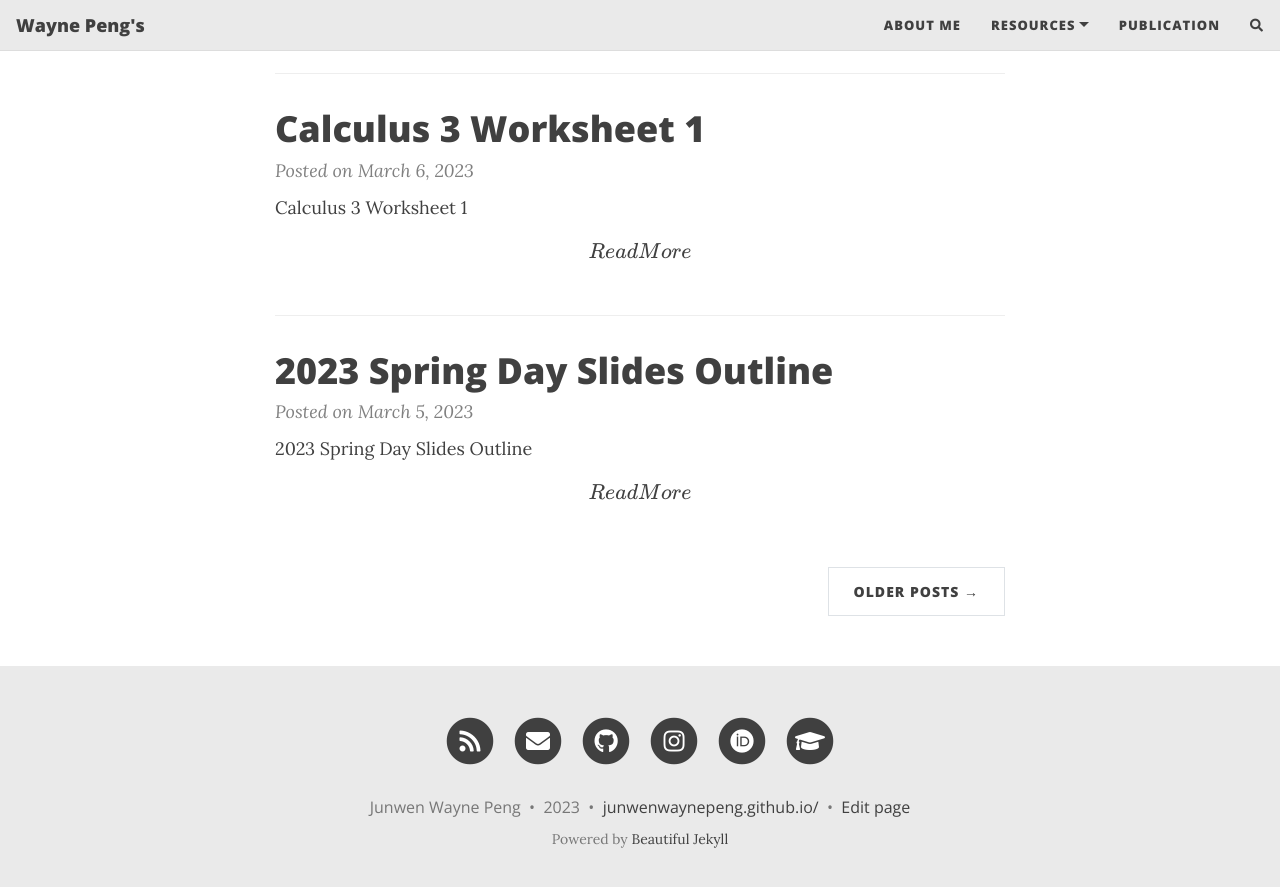
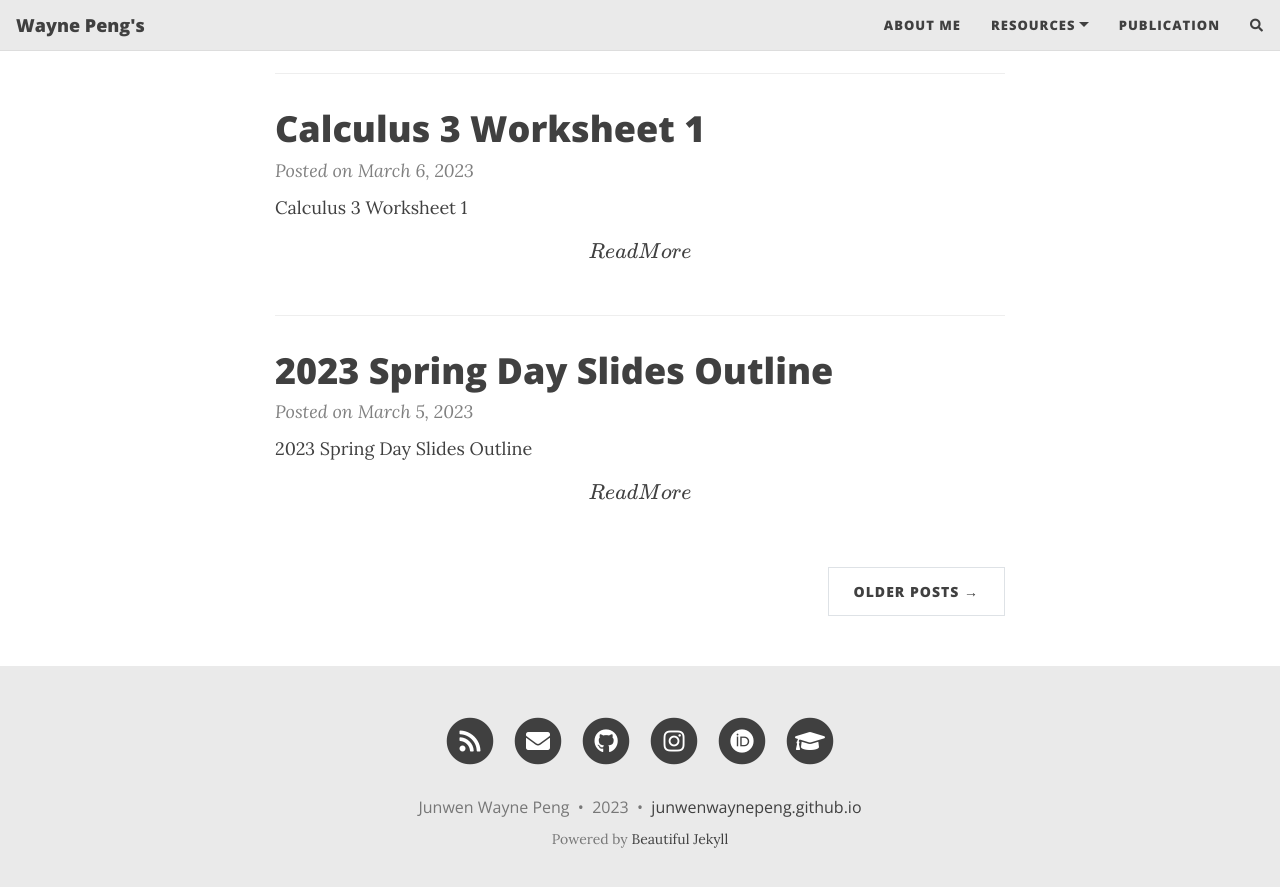
Before and after one commit to junwenwaynepeng/junwenwaynepeng.github.io, a Jekyll site: the page built from index.html, in a window 1280 px wide and 900 px high, scrolled down 982 px. Shown: the top 887 px of the window. Built offline with Jekyll 4.4.1, drawn with Linux system fonts in a browser that asks for light colours; nearby versions of some CDN libraries; formulas are drawn with MathJax 3; the list of posts is cut into pages by our own code; comment, search, counter and statistics services are not loaded.

Commit message:
personalize

```diff
--- a/_config.yml
+++ b/_config.yml
@@ -95,7 +95,7 @@ share-links-active:
 
 # How to display the link to your website in the footer
 # Remove this if you don't want a link in the footer
-url-pretty: "junwenwaynepeng.github.io/"
+url-pretty: "junwenwaynepeng.github.io"
 
 # Excerpt word length - Truncate the excerpt of each post on the feed page to the specified number of words
 excerpt_length: 50
@@ -110,7 +110,7 @@ feed_show_tags: true
 post_search: true
 
 # Add a button in the footer to edit the current page. Only works if your website is hosted on GitHub
-edit_page_button: true
+# edit_page_button: true
 
 # Allow sub-menu items (second-level navigation menu items) to be longer than the top-level menu
 # If this setting is off, then long sub-menu words might get cut off
```
